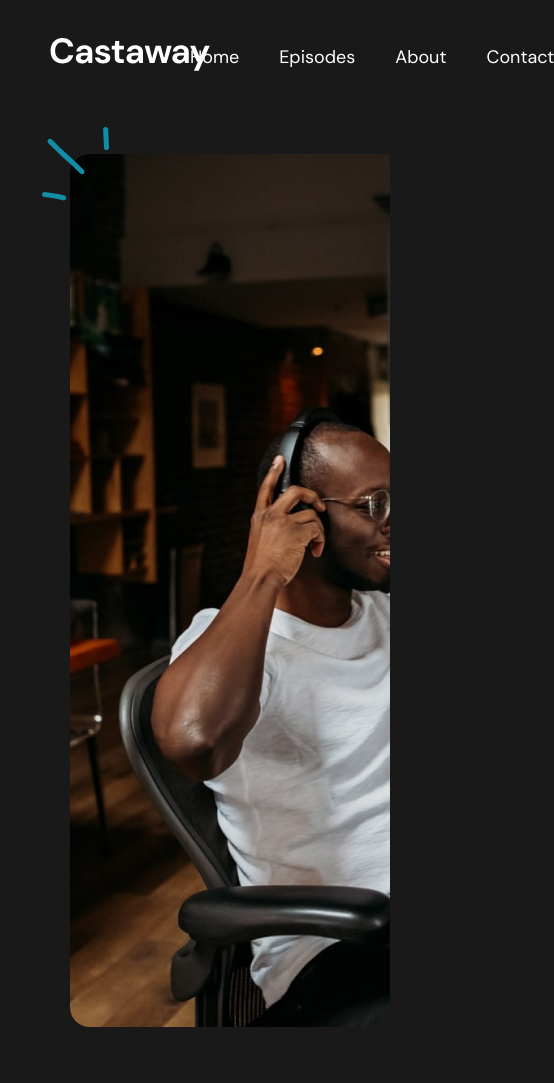
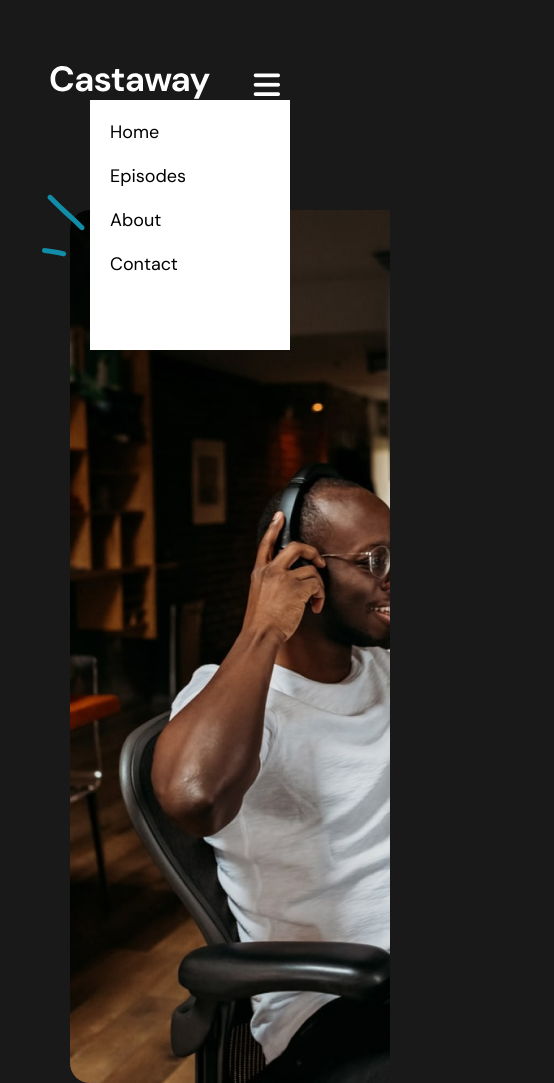
Before and after one commit to IvyInCoding02/Castaway, a plain HTML site: page index.html in a window 390 px wide. Shown: the top 1083 px of the page, 554 px wide, since content can reach past the window. Drawn offline with nearby package versions, Linux system fonts and the light colour scheme.

Commit message:
Worked on navigation adaptation

```diff
--- a/index.html
+++ b/index.html
@@ -6,7 +6,7 @@
     <meta name="viewport" content="width=device-width, initial-scale=1.0" />
     <link rel="stylesheet" href="https://unpkg.com/aos@next/dist/aos.css" />
     <link rel="stylesheet" href="./src/scss/style.css" />
-    <link rel="stylesheet" href="./src/css/media.css">
+    <link rel="stylesheet" href="https://cdnjs.cloudflare.com/ajax/libs/font-awesome/6.2.0/css/all.min.css">
     <title>Castaway</title>
   </head>
   <body>
@@ -16,6 +16,11 @@
           <img src="./src/images/castaway-logo.svg" alt="Logo" />
         </a>
         <nav class="menu">
+          <input type="checkbox" id="check">
+          <label for="check">
+            <i class="fas fa-bars" id="btn"></i>
+            <i class="fas fa-times" id="cancel"></i>
+          </label>
           <ul class="menu__links">
             <li><a class="menu__link active" href="#home">Home</a></li>
             <li><a class="menu__link" href="#episodes">Episodes</a></li>
@@ -238,7 +243,7 @@
       </section>
     </main>
     <footer class="footer">
-      <div class="container">
+      <div class="footer__container">
         <div class="footer__logo-section">
           <img src="./src/images/castaway-logo.svg" alt="Footer Logo">
           <div class="social-media">
--- a/src/js/script.js
+++ b/src/js/script.js
@@ -1 +1,5 @@
-AOS.init();
+let header = document.querySelector('.header');
+
+document.querySelector( '#btn').onclick = () =>{
+    header.classList.toggle('active');
+}
--- a/src/scss/style.scss
+++ b/src/scss/style.scss
@@ -70,7 +70,57 @@ button {
     transition: color 0.3s;
     }
   }
+
+label #btn,
+label #cancel{
+  font-size: 30px;
+  float: right;
+  line-height: 80px;
+  margin-right: 40px;
+  cursor: pointer;
+  display: none;
 }
+
+#check{
+  display:none;
+}
+}
+
+@media(max-width:962px){
+  .header{
+    label #btn{
+      display: block;
+    }
+
+    .menu{
+      &__links{
+        position: absolute;
+        display: block;
+        top: 100px;; right:100px;
+        background: white;
+        width: 200px;
+        height: 250px;
+        z-index: 1;
+
+
+      }
+
+      &__link{
+        display: block;
+        margin: 20px;
+       color: black;
+
+
+      }
+    }
+  }
+}
+
+
+
+
+
+
 
 main {
   overflow: hidden;
```
Also changed, not shown: src/scss/style.css, 1 other file.
